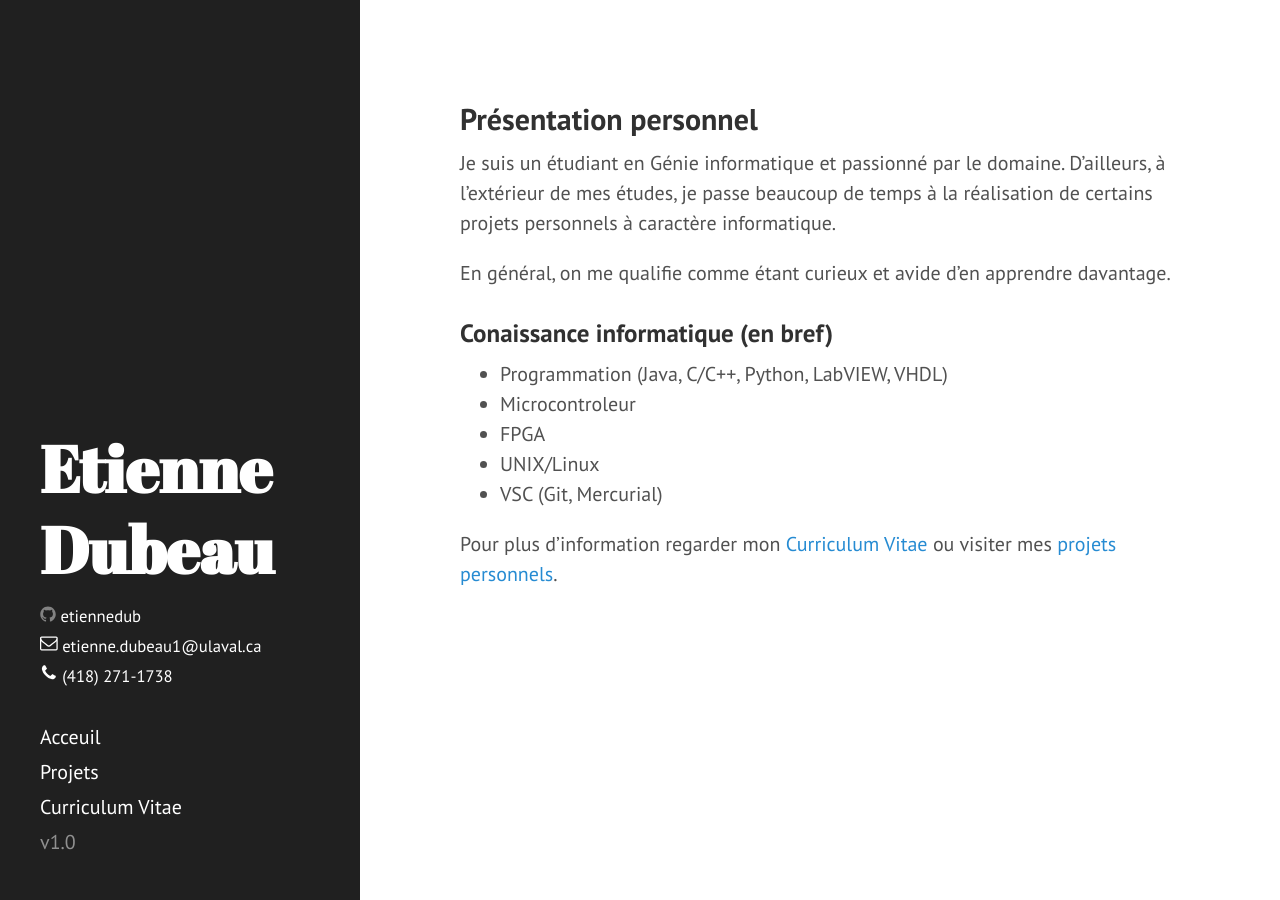
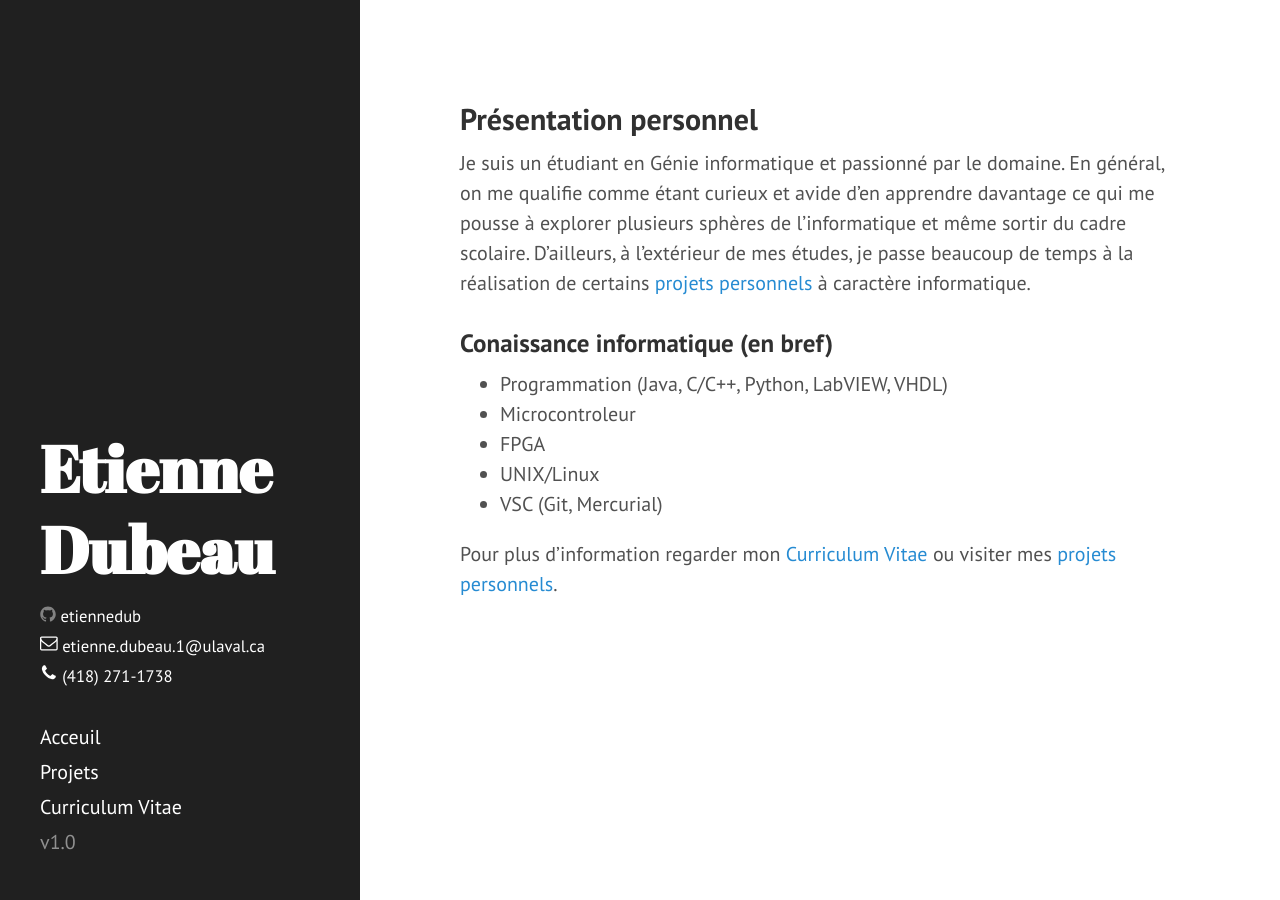
Before and after one commit to etiennedub/etiennedub.github.io, a Jekyll site: the page built from index.md, in a window 1280 px wide. Built offline with Jekyll 4.4.1, drawn with Linux system fonts in a browser that asks for light colours; Markdown is read by kramdown in place of the engine named in the settings.

Commit message:
Ajout projets

```diff
--- a/_config.yml
+++ b/_config.yml
@@ -1,7 +1,7 @@
 # Dependencies
 markdown:         redcarpet
 highlighter:      pygments
-email:  etienne.dubeau1@ulaval.ca
+email:  etienne.dubeau.1@ulaval.ca
 phone: (418) 271-1738
 github_username: etiennedub
 
@@ -13,7 +13,7 @@
 paginate_path: "page:num"
 # Setup
 title:            "Etienne Dubeau"
-tagline:          'A Jekyll theme'
+tagline:          'Présentation'
 description:      'etienne.dubeau.1@ulaval.ca<br/>github.com/etiennedub'
 
 # description:      'A brazen two-column <a href="http://jekyllrb.com" target="_blank">Jekyll</a> theme that pairs a prominent sidebar with uncomplicated content. Made by <a href="https://twitter.com/mdo" target="_blank">@mdo</a>.'
@@ -22,7 +22,6 @@
 
 author:
   name:           'Etienne Dubeau'
-  url:            https://twitter.com/mdo
 
 paginate:         5
 
--- a/index.md
+++ b/index.md
@@ -5,9 +5,7 @@
 
 ## Présentation personnel
 
-Je suis un étudiant en Génie informatique et passionné par le domaine. D'ailleurs, à l'extérieur de mes études, je passe beaucoup de temps à la réalisation de certains projets personnels à caractère informatique.
-
-En général, on me qualifie comme étant curieux et avide d'en apprendre davantage.
+Je suis un étudiant en Génie informatique et passionné par le domaine. En général, on me qualifie comme étant curieux et avide d'en apprendre davantage ce qui me pousse à explorer plusieurs sphères de l'informatique et même sortir du cadre scolaire. D'ailleurs, à l'extérieur de mes études, je passe beaucoup de temps à la réalisation de certains [projets personnels]({{site.url}}/projets) à caractère informatique.
 
 ### Conaissance informatique (en bref)
 * Programmation (Java, C/C++, Python, LabVIEW, VHDL)
```
Also changed, not shown: opusenligne.md (+55 -3 lines), projets.md (+12 -0 lines), images/kt2-btn.jpg (added), images/no-linux.png (added), images/opus-bash.png (added), images/opusEnLigne-arch.png (added), images/opusenligne.png (added), images/smartcard-debug.png (added), 4 other files.
